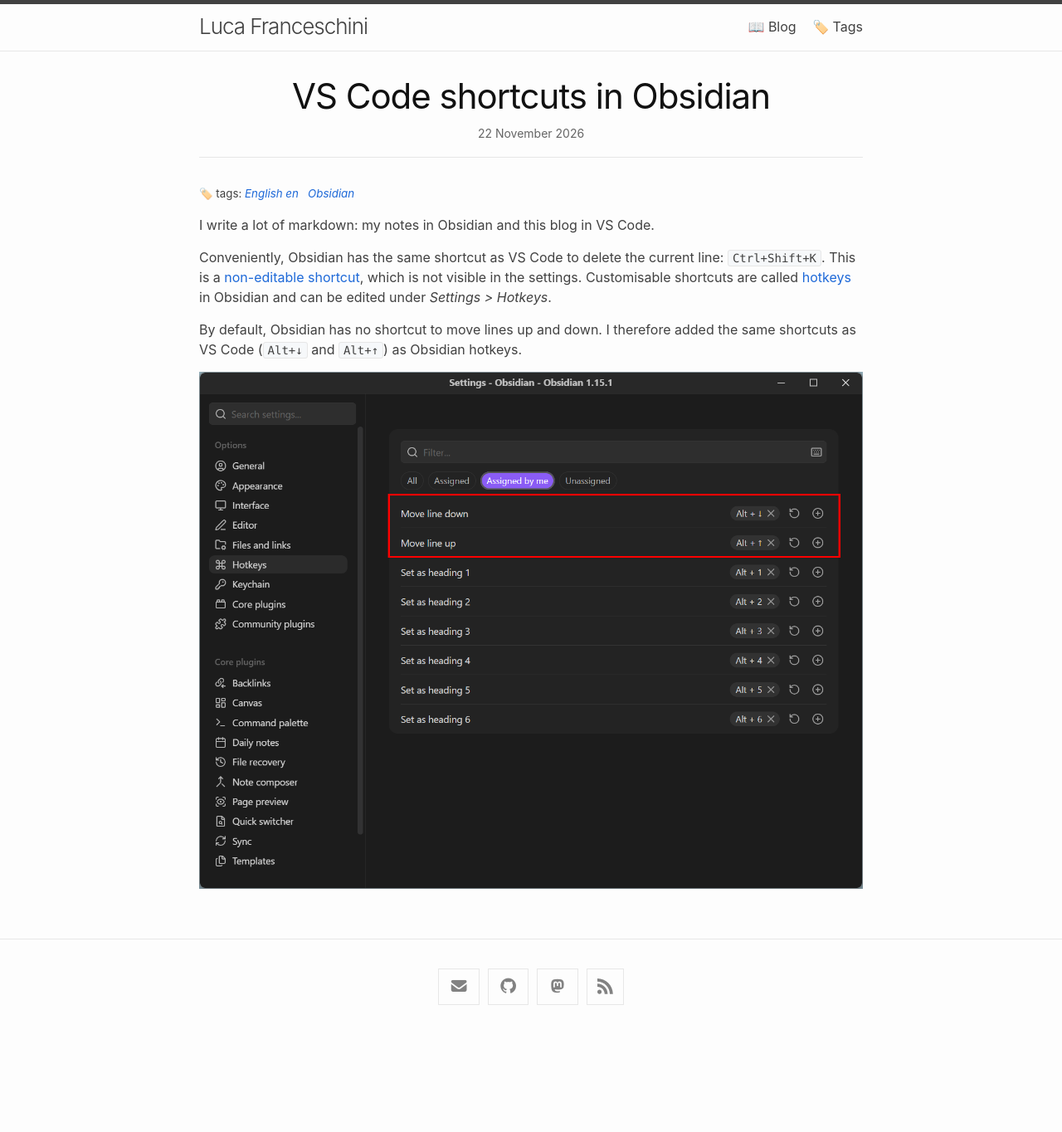
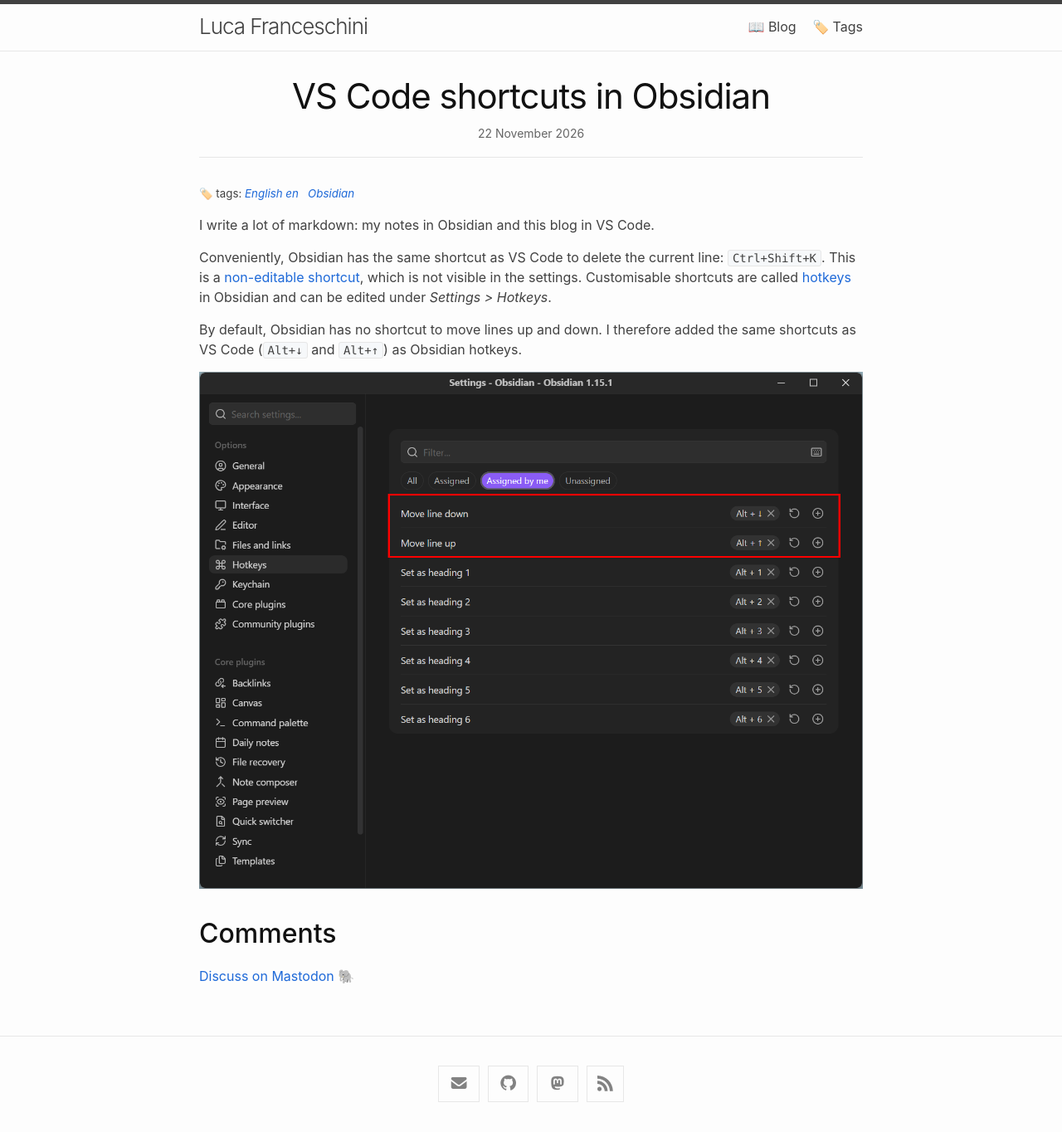
Before and after one commit to lucafrance/lucafrance.github.io, a Jekyll site: the page built from _posts/2026/2026-11-22-vscode-shortcuts-obsidian.md, in a window 1280 px wide. Shown: the whole page at 83% size. Built offline with Jekyll 4.4.1, drawn with Linux system fonts in a browser that asks for light colours; a script that is not in the unit is left out; before the commit the page ends 1247 px from its top, so only the background shows below that; part of the change alters nothing that is shown.

Commit message:
Add Mastodon link

```diff
--- a/_posts/2026/2026-11-22-vscode-shortcuts-obsidian.md
+++ b/_posts/2026/2026-11-22-vscode-shortcuts-obsidian.md
@@ -1,7 +1,7 @@
 ---
 title: VS Code shortcuts in Obsidian
 tags: [English en, Obsidian]
-mastodon:
+mastodon: https://mastodon.social/@lucafeu/117659350202741432
 ---
 
 I write a lot of markdown: my notes in Obsidian and this blog in VS Code.
```
